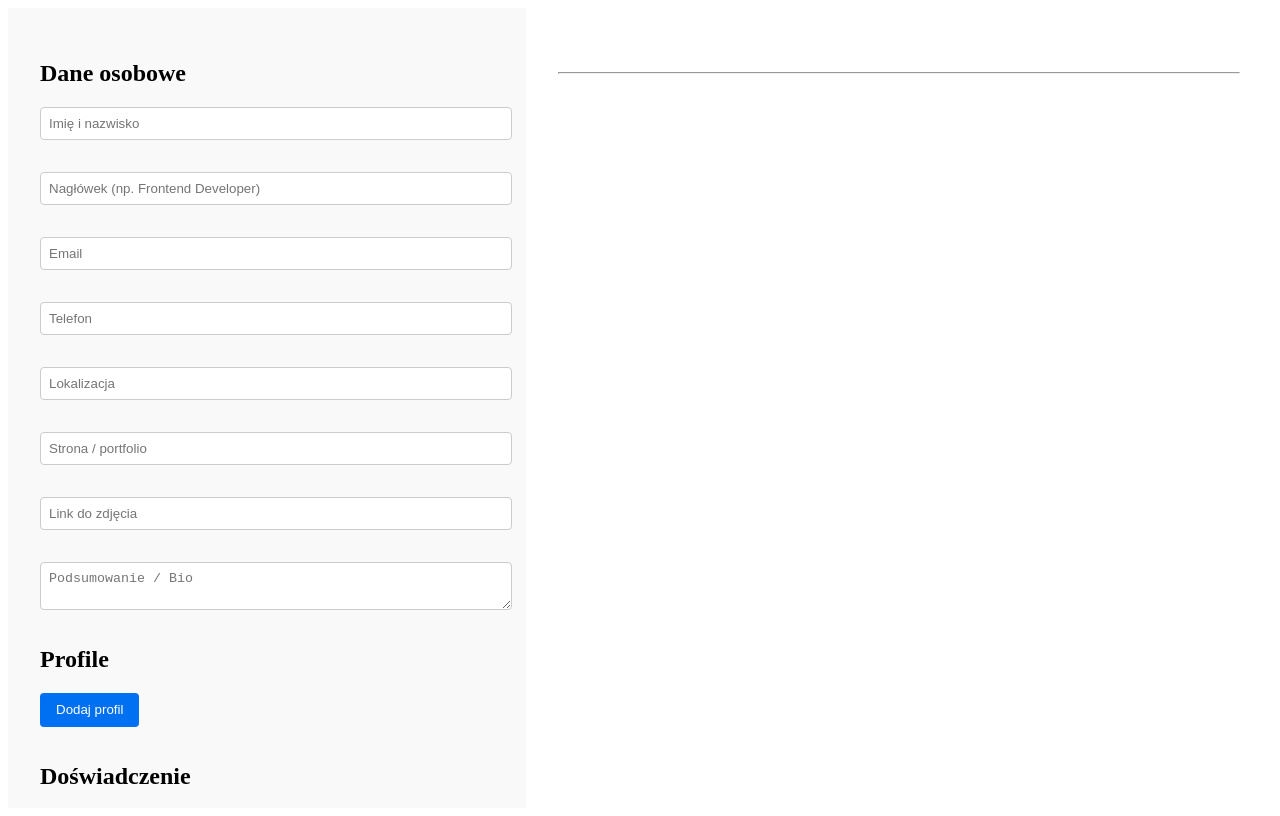
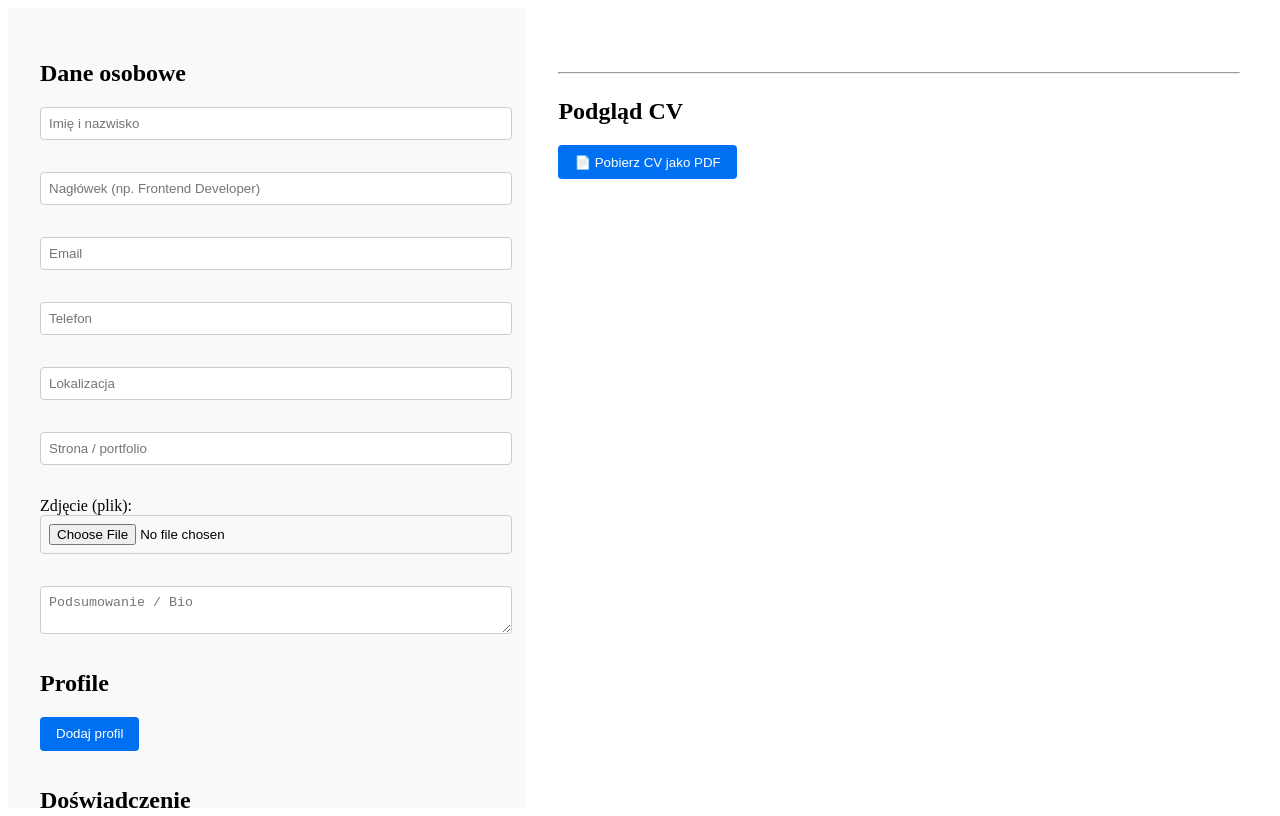
Before and after one commit to UBBGenzie/cv-builder, a Next.js app: page / in a window 1280 px wide. Built offline with nearby package versions, Linux system fonts and the light colour scheme.

Commit message:
feat: export CV as PDF using html2pdf.js

```diff
--- a/package.json
+++ b/package.json
@@ -9,6 +9,7 @@
     "lint": "next lint"
   },
   "dependencies": {
+    "html2pdf.js": "^0.10.3",
     "next": "15.2.5",
     "react": "^19.0.0",
     "react-dom": "^19.0.0",
--- a/src/app/page.js
+++ b/src/app/page.js
@@ -1,4 +1,5 @@
 'use client';
+
 import PersonalDataForm from '../components/PersonalDataForm';
 import CVPreview from '../components/CVPreview';
 import ExperiencePopup from '../components/ExperiencePopup';
@@ -8,12 +9,20 @@ import ProjectsPopup from '../components/ProjectsPopup';
 import SkillsPopup from '../components/SkillsPopup';
 import LanguagesPopup from '../components/LanguagesPopup';
 import CertificationPopup from '../components/CertificationPopup';
+import dynamic from 'next/dynamic';
+
+// PDF export – ładowany tylko po stronie klienta
+const PdfDownloadButton = dynamic(
+  () => import('../components/PdfDownloadButton'),
+  {
+    ssr: false,
+  }
+);
 
 export default function Home() {
   return (
     <main style={{ display: 'flex', height: '100vh' }}>
-      {
-        /* Lewy panel – formularze /}*/
+      {/* Lewy panel – formularze */}
       <div
         style={{
           width: '40%',
@@ -40,8 +49,7 @@ export default function Home() {
         <CertificationPopup />
       </div>
 
-        /* {/ Prawy panel – podgląd */
-      }
+      {/* Prawy panel – podgląd */}
       <div
         style={{
           width: '60%',
@@ -51,6 +59,8 @@ export default function Home() {
         }}
       >
         <CVPreview />
+        <h2>Podgląd CV</h2>
+        <PdfDownloadButton />
       </div>
     </main>
   );
--- a/src/components/CVPreview.jsx
+++ b/src/components/CVPreview.jsx
@@ -14,7 +14,7 @@ export default function CVPreview() {
   } = useCVStore();
 
   return (
-    <div style={{ fontFamily: 'sans-serif' }}>
+    <div id="cv-preview" style={{ fontFamily: 'sans-serif' }}>
       {/* NAGŁÓWEK – zdjęcie i dane */}
       <div
         style={{
--- /dev/null
+++ b/src/components/PdfDownloadButton.jsx
@@ -0,0 +1,39 @@
+'use client';
+
+export default function PdfDownloadButton() {
+  const handleDownload = async () => {
+    const html2pdf = (await import('html2pdf.js')).default;
+
+    const element = document.getElementById('cv-preview');
+    if (!element) return;
+
+    // Poczekaj, aż wszystkie obrazki się załadują (np. zdjęcie profilowe)
+    await Promise.all(
+      Array.from(element.querySelectorAll('img')).map((img) => {
+        if (img.complete) return Promise.resolve();
+        return new Promise((res) => {
+          img.onload = res;
+          img.onerror = res;
+        });
+      })
+    );
+
+    // Eksport do PDF
+    html2pdf()
+      .set({
+        margin: 0.5,
+        filename: 'cv.pdf',
+        image: { type: 'jpeg', quality: 0.98 },
+        html2canvas: { scale: 2 },
+        jsPDF: { unit: 'in', format: 'a4', orientation: 'portrait' },
+      })
+      .from(element)
+      .save();
+  };
+
+  return (
+    <button onClick={handleDownload} style={{ marginBottom: '1rem' }}>
+      📄 Pobierz CV jako PDF
+    </button>
+  );
+}
--- a/src/components/PersonalDataForm.jsx
+++ b/src/components/PersonalDataForm.jsx
@@ -16,6 +16,18 @@ export default function PersonalDataForm() {
   const handleChange = (e) => {
     const { name, value } = e.target;
     setFormData((prev) => ({ ...prev, [name]: value }));
+  };
+
+  const handleFileUpload = (e) => {
+    const file = e.target.files[0];
+    if (!file) return;
+
+    const reader = new FileReader();
+    reader.onload = () => {
+      const base64 = reader.result;
+      setFormData((prev) => ({ ...prev, picture: base64 }));
+    };
+    reader.readAsDataURL(file);
   };
 
   return (
@@ -56,12 +68,10 @@ export default function PersonalDataForm() {
         value={formData.portfolio}
         onChange={handleChange}
       />
-      <input
-        name="picture"
-        placeholder="Link do zdjęcia"
-        value={formData.picture}
-        onChange={handleChange}
-      />
+      <label>
+        Zdjęcie (plik):
+        <input type="file" accept="image/*" onChange={handleFileUpload} />
+      </label>
       <textarea
         name="summary"
         placeholder="Podsumowanie / Bio"
```
Also changed, not shown: 1 other file (tests, documents, lock files or other folders). Lines whose indentation alone changed are shown as unchanged.
